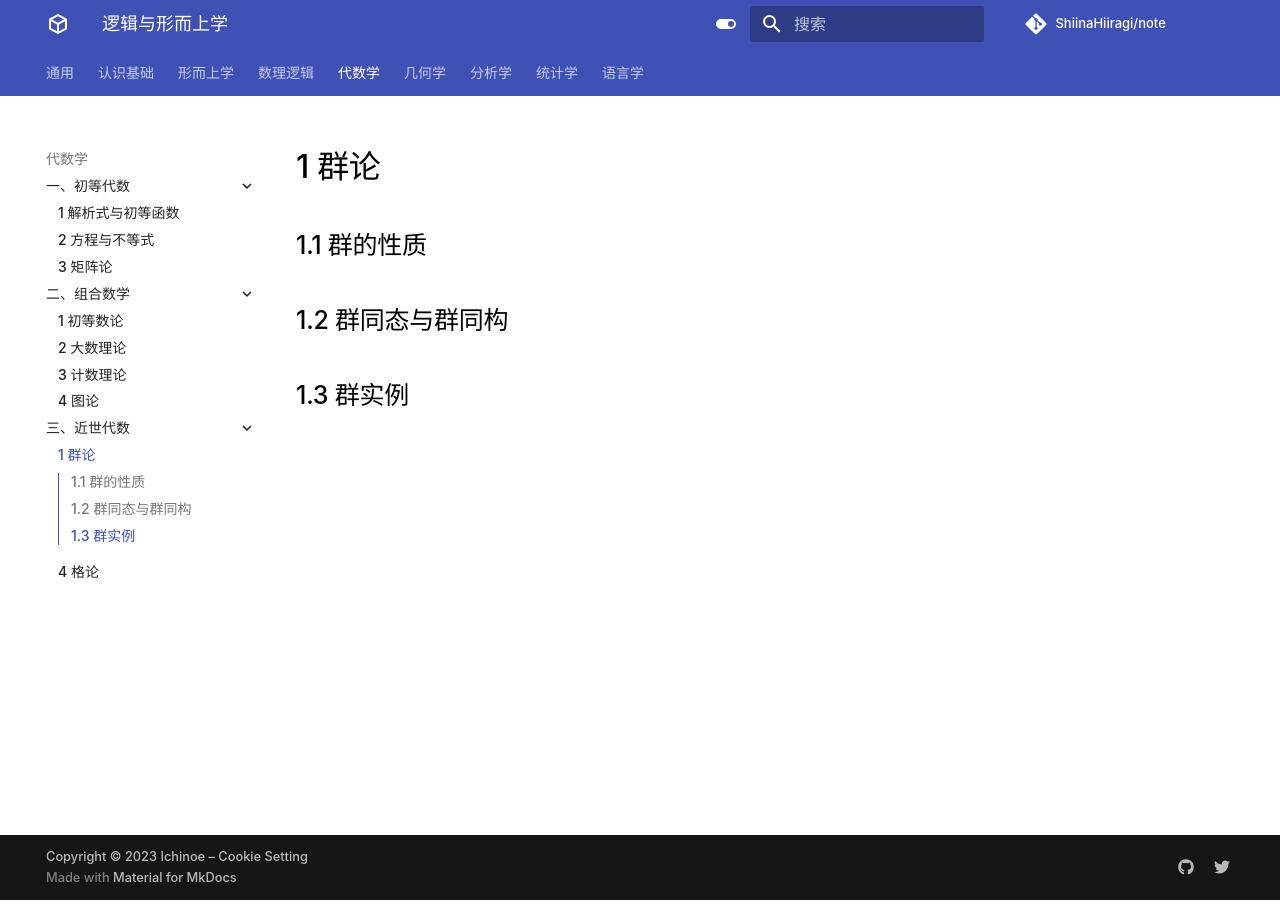
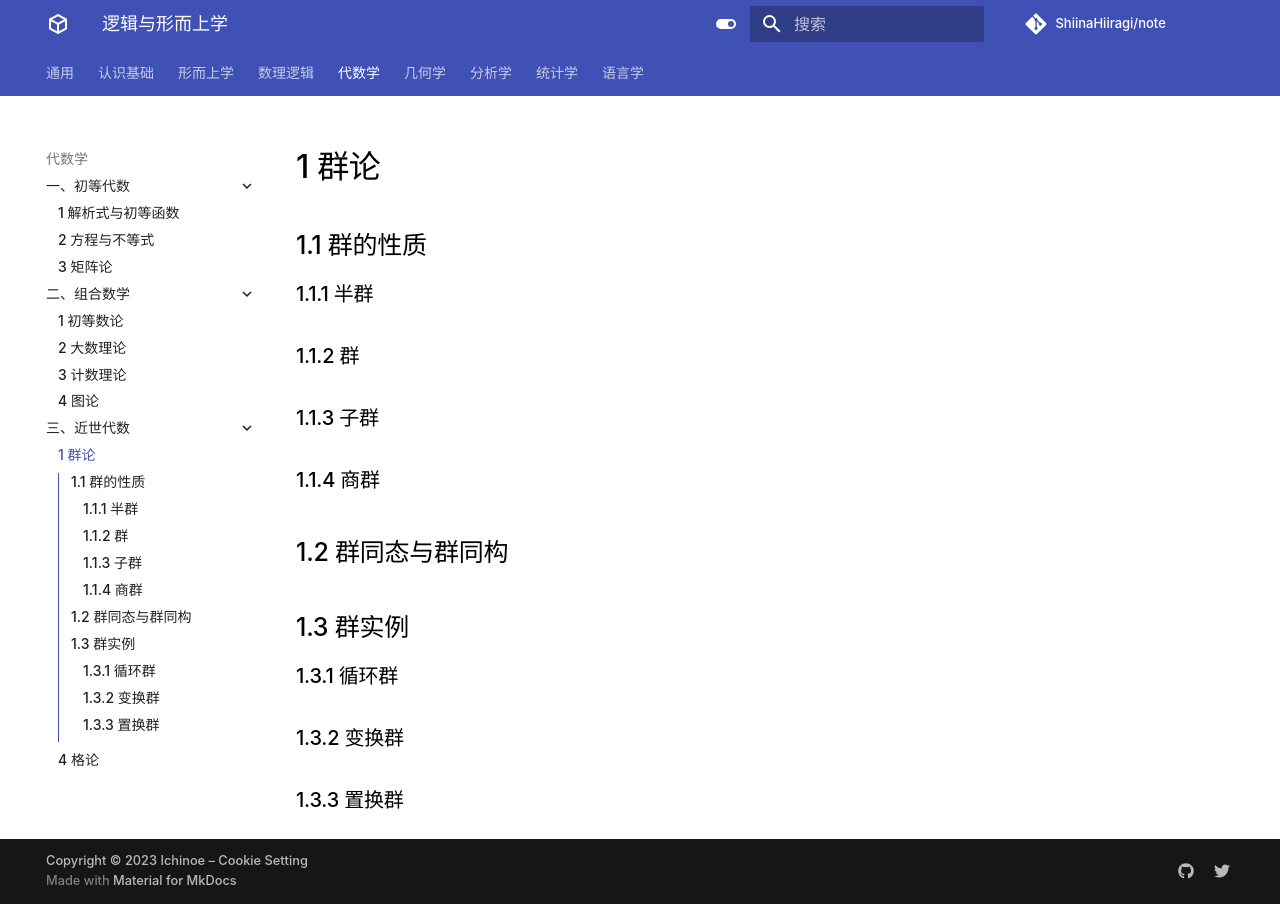
Before and after one commit to ShiinaHiiragi/note, an MkDocs documentation site: the page built from docs/alg/mod/grp.md, in a window 1280 px wide. Built offline with MkDocs 1.6.1 and Material for MkDocs 9.7.7, drawn with Linux system fonts in a browser that asks for light colours; comment, search, counter and statistics services are not loaded.

Commit message:
plot sub index

```diff
--- a/docs/alg/mod/grp.md
+++ b/docs/alg/mod/grp.md
@@ -1,7 +1,19 @@
 # 1 群论
 
 ## 1.1 群的性质
+### 1.1.1 半群
+
+### 1.1.2 群
+
+### 1.1.3 子群
+
+### 1.1.4 商群
 
 ## 1.2 群同态与群同构
 
 ## 1.3 群实例
+### 1.3.1 循环群
+
+### 1.3.2 变换群
+
+### 1.3.3 置换群
```
